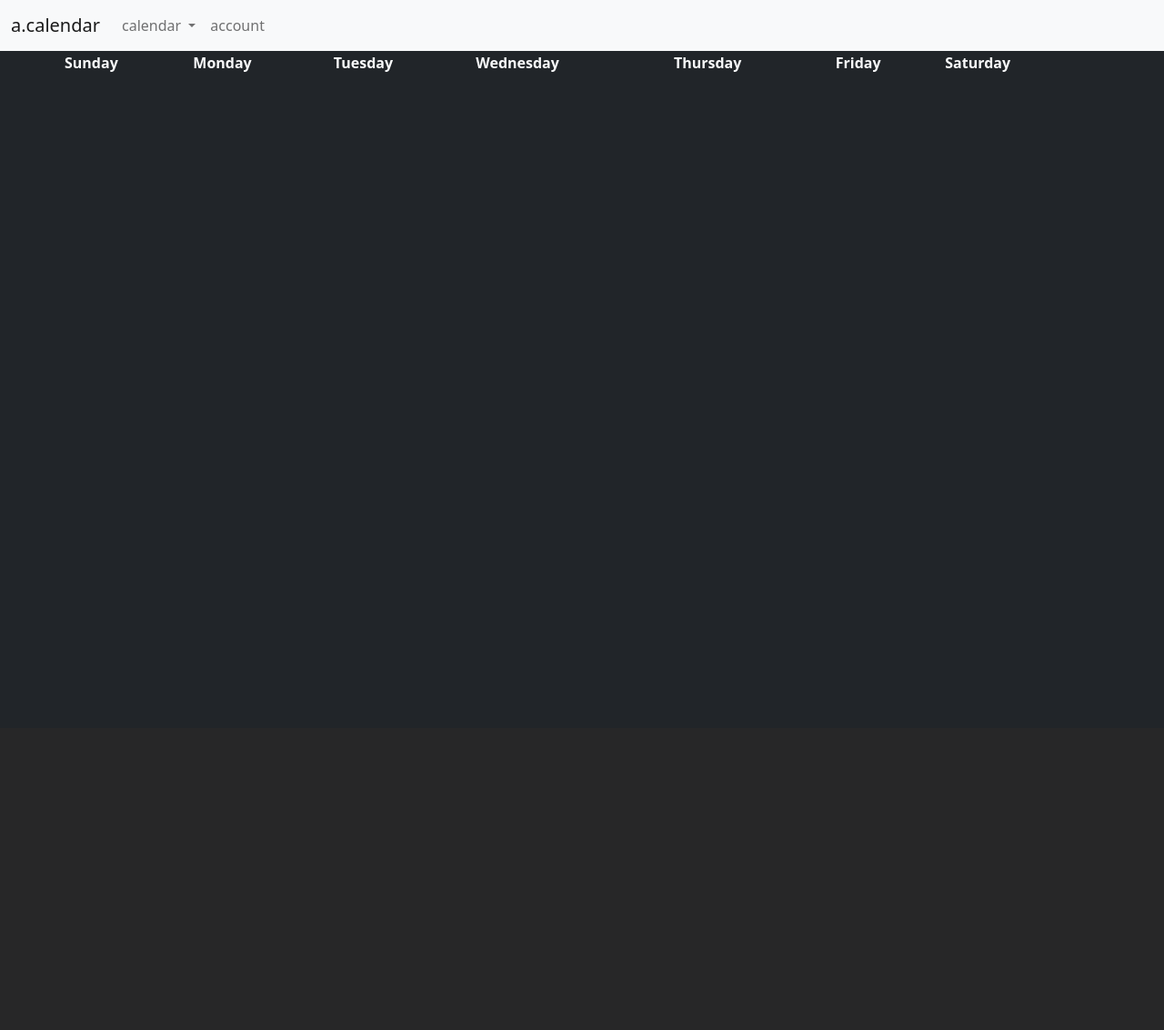
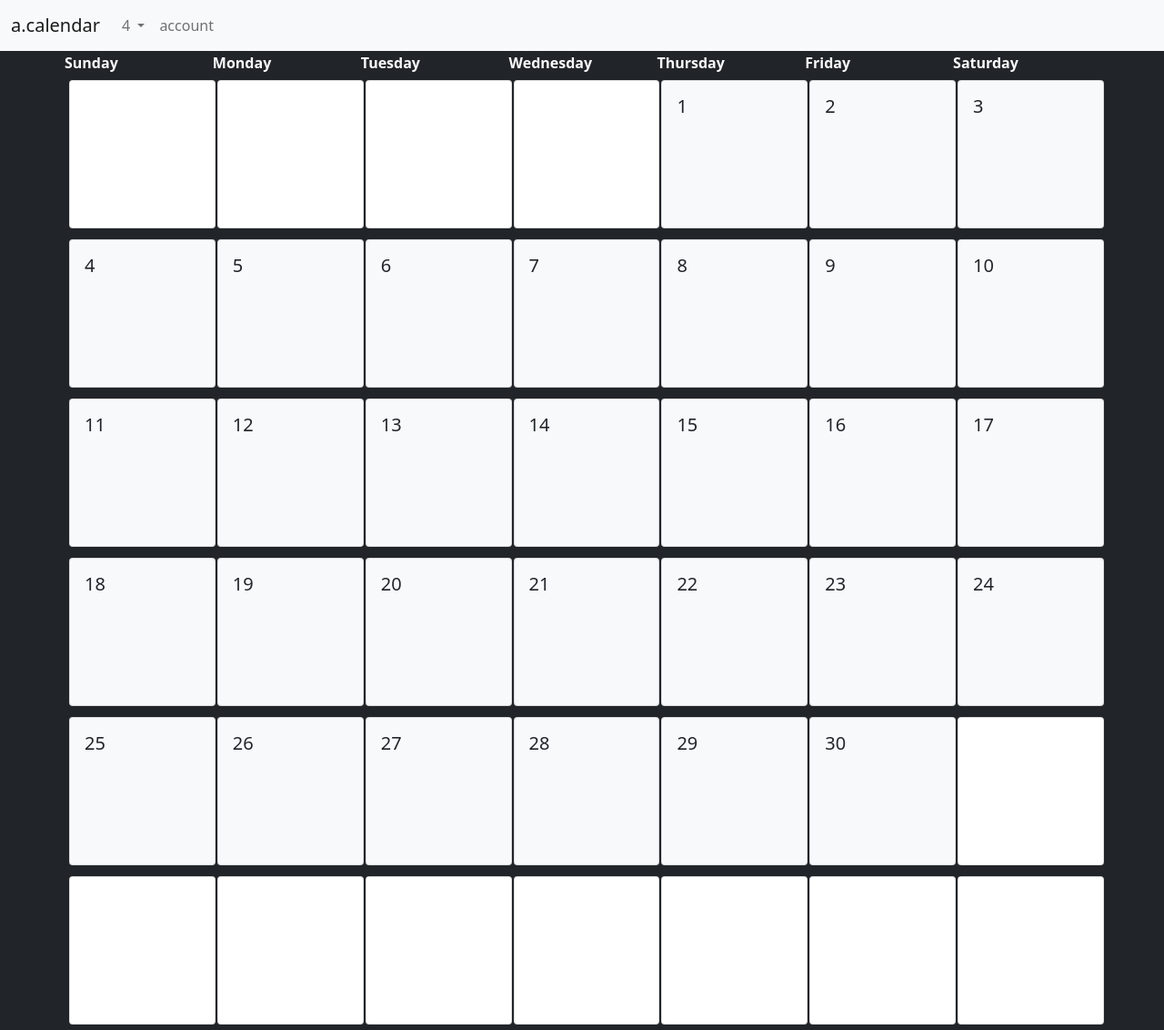
Before and after one commit to AlbeyAl/aDOTcalendar, a Django app: page / in a window 1280 px wide. Shown: the whole page at 91% size. Before the commit the page ends 79 px from the top, so only its background shows below. Run offline with Django 3.2, Linux system fonts and the light colour scheme; lists and menus that the app fills with data are empty.

Commit message:
- added table layout for calendar - added code to generate calendar based on month and year input

```diff
--- a/a_dot_calendar/settings.py
+++ b/a_dot_calendar/settings.py
@@ -37,6 +37,7 @@
     'django.contrib.sessions',
     'django.contrib.messages',
     'django.contrib.staticfiles',
+    'django_sass',
     'index',
 ]
 
@@ -119,3 +120,6 @@
 # https://docs.djangoproject.com/en/3.1/howto/static-files/
 
 STATIC_URL = '/static/'
+STATICFILES_DIRS = [
+    (BASE_DIR / 'static'),
+]
--- a/index/views.py
+++ b/index/views.py
@@ -1,7 +1,144 @@
 from django.shortcuts import render
+import math
 
 
 def index(request):
-    context_dict = {'current_app': 'calendar'}
+    date = Date(6, 1, 2056)
+
+    calendar = [[0, 0, 0, 0, 0, 0, 0],
+                [0, 0, 0, 0, 0, 0, 0],
+                [0, 0, 0, 0, 0, 0, 0],
+                [0, 0, 0, 0, 0, 0, 0],
+                [0, 0, 0, 0, 0, 0, 0],
+                [0, 0, 0, 0, 0, 0, 0]]
+
+    day_count = 1
+
+    for column in range(42):
+        if column > date.get_start_day_of_week() and day_count <= date.get_days_in_month():
+            calendar[math.ceil(column / 7) - 1
+                     ][(column - (math.floor(column / 7) * 7)) - 1] = day_count
+            day_count += 1
+        else:
+            calendar[math.ceil(column / 7) - 1
+                     ][(column - (math.floor(column / 7) * 7)) - 1] = 0
+
+    context_dict = {
+        'current_app': date.get_start_day_of_week, 'calendar': calendar}
 
     return render(request, 'index/index.html', context=context_dict)
+
+
+class Date():
+    def __init__(self, m, d, y):
+        self.month = m
+        self.day = d
+        self.year = y
+
+    def get_month(self):
+        return self.month
+
+    def get_day(self):
+        return self.day
+
+    def get_year(self):
+        return self.year
+
+    def get_days_in_month(self):
+        results = None
+
+        if self.month == 1 or self.month == 3 or self.month == 5 or self.month == 7 or self.month == 8 or self.month == 10 or self.month == 12:
+            results = 31
+        elif self.month == 2:
+            if self.is_leap_year():
+                results = 29
+            else:
+                results = 28
+        else:
+            results = 30
+
+        return results
+
+    def get_start_day_of_week(self):
+        results = 0
+
+        month_code = {1: 11, 2: 12, 3: 1, 4: 2, 5: 3,
+                      6: 4, 7: 5, 8: 6, 9: 7, 10: 8, 11: 9, 12: 10}
+
+        k = 1
+        m = month_code[self.month]
+        C = 20
+        D = self.year % 100
+
+        if m == 11 or m == 12:
+            D -= 1
+
+        f = k + math.floor((13*m-1) / 5) + D + \
+            math.floor(D/4) + math.floor(C/4) - 2 * C
+
+        results = (f % 7)
+
+        return results
+
+    def is_leap_year(self):
+        results = False
+
+        if self.year % 4 == 0:
+            if self.year % 100 == 0:
+                if self.year % 400 == 0:
+                    results = True
+                else:
+                    results = False
+            else:
+                results = True
+        else:
+            results = False
+
+        return results
+
+    def valid_month(self):
+        results = True
+
+        if self.month < 1 or self.month > 12:
+            results = False
+
+        return results
+
+    def valid_day(self):
+        results = True
+
+        if self.valid_month:
+            if self.month == 1 or self.month == 3 or self.month == 5 or self.month == 7 or self.month == 8 or self.month == 10 or self.month == 12:
+                if self.day < 1 or self.day > 31:
+                    results = False
+                else:
+                    results = True
+            elif self.month == 2:
+                if self.is_leap_year():
+                    if self.day < 1 or self.day > 29:
+                        results = False
+                    else:
+                        results = True
+                else:
+                    if self.day < 1 or self.day > 28:
+                        results = False
+                    else:
+                        results = True
+            elif self.month == 4 or self.month == 6 or self.month == 9 or self.month == 11:
+                if self.day < 1 or self.day > 30:
+                    results = False
+                else:
+                    results = True
+            else:
+                # not a valid given day:
+                results = False
+        else:
+            results = False
+
+        return results
+
+    def valid_year(self):
+        return not self.year < 0
+
+    def valid_date(self):
+        return self.valid_month() and self.valid_day() and self.valid_year()
--- /dev/null
+++ b/static/css/asdfhg.css
@@ -0,0 +1,5 @@
+#calendar table {
+  table-layout: fixed;
+}
+
+/*# sourceMappingURL=style.css.map */
--- /dev/null
+++ b/static/css/style.css
@@ -0,0 +1,19 @@
+#calendar-header th {
+    width: 100px;
+}
+
+#calendar-element .square {
+    box-sizing: border-box;
+    width: 100%;
+    height: 0;
+    padding: 0;
+    padding-top: 100%;
+    margin: 5px;
+    position: relative;
+}
+
+#calendar-element .square-content {
+    position: absolute;
+    top: 0;
+    left: 0;
+}
--- /dev/null
+++ b/static/scss/style.scss
@@ -0,0 +1,5 @@
+#calendar {
+    table {
+        table-layout: fixed;
+    }
+}
--- a/templates/base.html
+++ b/templates/base.html
@@ -7,6 +7,9 @@
     <meta name="viewport" content="width=device-width, initial-scale=1.0">
     <link href="https://cdn.jsdelivr.net/npm/bootstrap@5.0.0-beta1/dist/css/bootstrap.min.css" rel="stylesheet" integrity="sha384-giJF6kkoqNQ00vy+HMDP7azOuL0xtbfIcaT9wjKHr8RbDVddVHyTfAAsrekwKmP1" crossorigin="anonymous">    <title>{% block title %}ADOT Calendar{% endblock %}</title>
     <meta name="description" content="Please place a description here for what Adot is...">
+    {% block styles %}
+
+    {% endblock %}
 </head>
 <body class="bg-dark text-light">
     {% block navbar %}
--- a/templates/index/index.html
+++ b/templates/index/index.html
@@ -1,10 +1,15 @@
 {% extends 'base.html' %}
+{% load static %}
+
+{% block styles %}
+<link rel="stylesheet" type="text/css" href="{% static 'css/style.css' %}">
+{% endblock %}
 
 {% block body %}
     <div class="container">
         <div class="row">
-            <table>
-                <thead>
+            <table id="calendar">
+                <thead id="calendar-header">
                     <tr>
                         <th scope="col">Sunday</th>
                         <th scope="col">Monday</th>
@@ -15,6 +20,31 @@
                         <th scope="col">Saturday</th>
                     </tr>
                 </thead>
+                <tbody>
+                    {% for row in calendar %}
+                    <tr>
+                        {% for column in row %}
+                        {% if column == 0 %}
+                        <td id="calendar-element">
+                            <div class="card square">
+                                <div class="card-body square-content">
+                                    <h5 class="card-title"></h5>
+                                </div>
+                            </div>
+                        </td>
+                        {% else %}
+                        <td id="calendar-element">
+                            <div class="card square text-dark bg-light">
+                                <div class="card-body square-content">
+                                    <h5 class="card-title">{{ column }}</h5>
+                                </div>
+                            </div>
+                        </td>
+                        {% endif %}
+                        {% endfor %}
+                    </tr>
+                    {% endfor %}
+                </tbody>
             </table>
         </div>
     </div>
```
Also changed, not shown: db.sqlite3, 1 other file.
